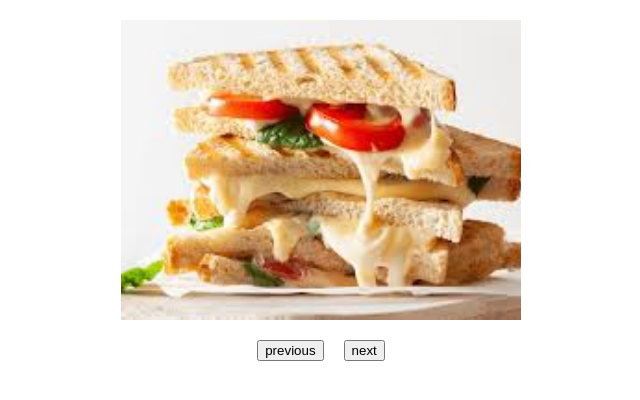
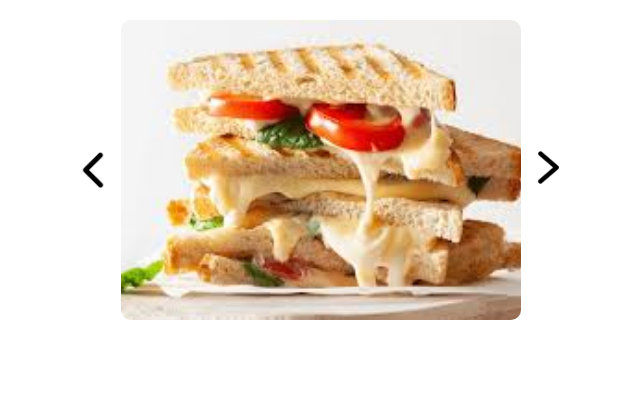
Before and after one commit to Gayatrilonkar/Assignment35, a plain HTML site: page index.html in a window 1280 px wide. Shown: the whole page, without its empty margins (319-959 px from the left). Drawn offline with Linux system fonts and the light colour scheme.

Commit message:
code update

```diff
--- a/index.html
+++ b/index.html
@@ -11,22 +11,42 @@
             object-fit: cover;
             display: block;
             margin: 20px auto;
+            border-radius: 10px;
         }
         .btn-container{
-            display: flex;
-            justify-content: center;
+
+
+            position: relative;
+            width: fit-content;
+            display: block;
+            margin: 10px auto;
         }
         .btn{
-            margin: 0 10px;
+            margin: 0 20px;
+            height: 60px;
+            cursor: pointer;
+
+        }
+        .btn-left{
+            left: -78px;
+            top: 120px;
+            position: absolute;
+        }
+        .btn-right{
+            right: -75px;
+            top: 120px;
+            position: absolute;
+            height: 55px;
         }
 
     </style>
 </head>
 <body>
-    <img src="./gallery/biryani.jpeg" class="img" id="imgs">
     <div class="btn-container">
-    <button type="button" class="btn" onclick="prev()">previous</button>
-    <button type="button" class="btn" onclick="next()">next</button>
+        <img src="./gallery/biryani.jpeg" class="img" id="imgs">
+
+    <img src="left.png" type="button" class="btn btn-left" onclick="prev()"></button>
+    <img src="next.png" type="button" class="btn btn-right" onclick="next()"></button>
 </div>
     <script>
         const imagesArr =["./gallery/pizza.jpg",
```
